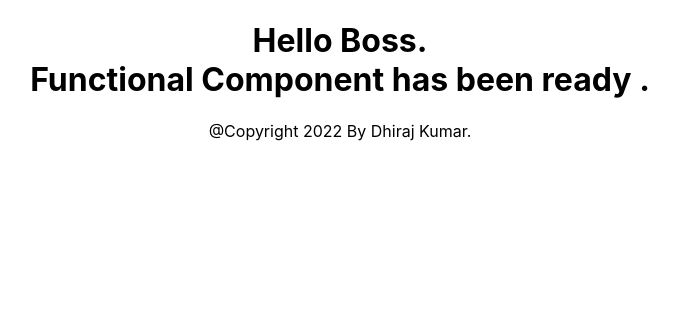
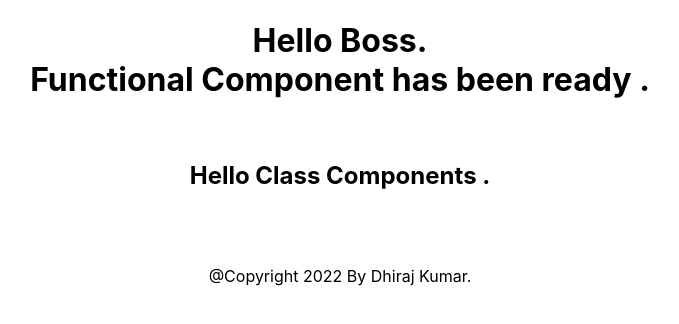
Before and after one commit to dhirajapp/React.Js, a React (Create React App) app in the folder my-app/: page / in a window 1280 px wide. Shown: the top 324 px of the page, without its empty margins (300-979 px from the left). Built offline with nearby package versions, Linux system fonts and the light colour scheme.

Commit message:
implementation of class  components ..

```diff
--- a/my-app/src/App.js
+++ b/my-app/src/App.js
@@ -1,7 +1,9 @@
 import React from 'react'
 import './App.css';
 import Header from './components/Header';
+import Body from './components/Body';
 import {Footer} from './components/Footer';
+
 
 class App extends React.Component
  {
@@ -10,7 +12,11 @@ class App extends React.Component
     return (
       <div className='App'>
        <Header/>
+       <br/>
+       <Body/>
+       <br/>
 
+       <br/>
        <Footer/>
        </div>
 
--- /dev/null
+++ b/my-app/src/components/Body.js
@@ -0,0 +1,9 @@
+import React from "react";
+
+class Body extends React.Component{
+    render(){
+        return <h2>Hello Class Components .</h2>
+    }
+}
+
+export default Body;
```
